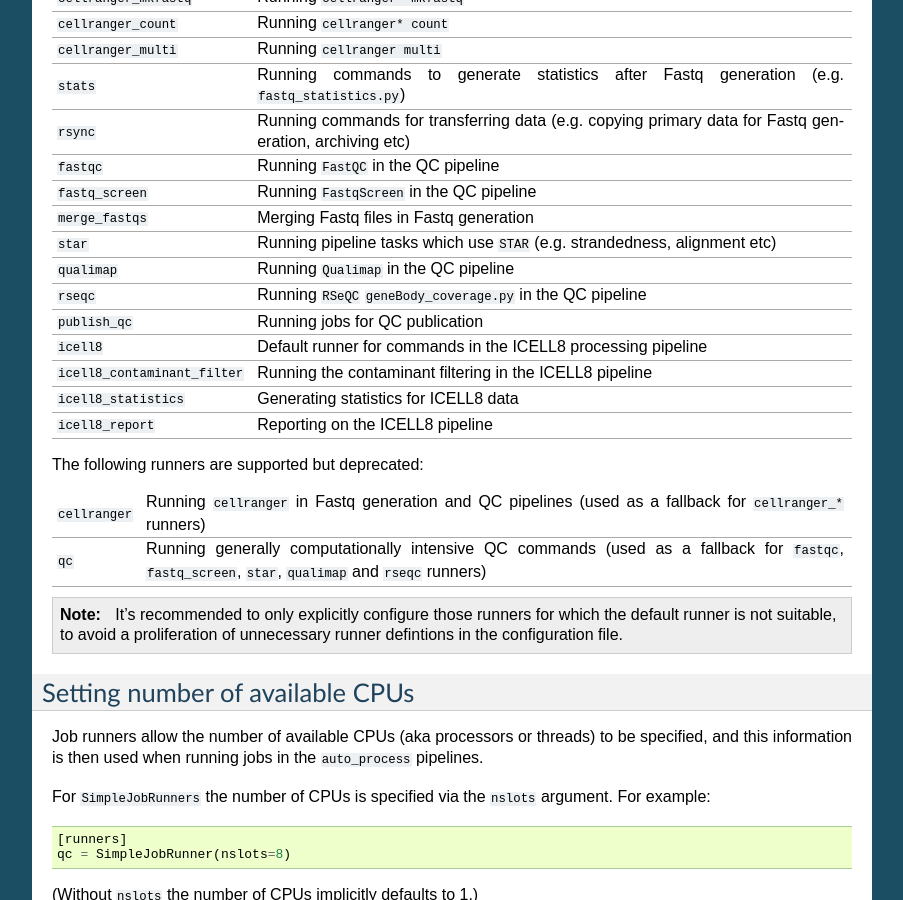
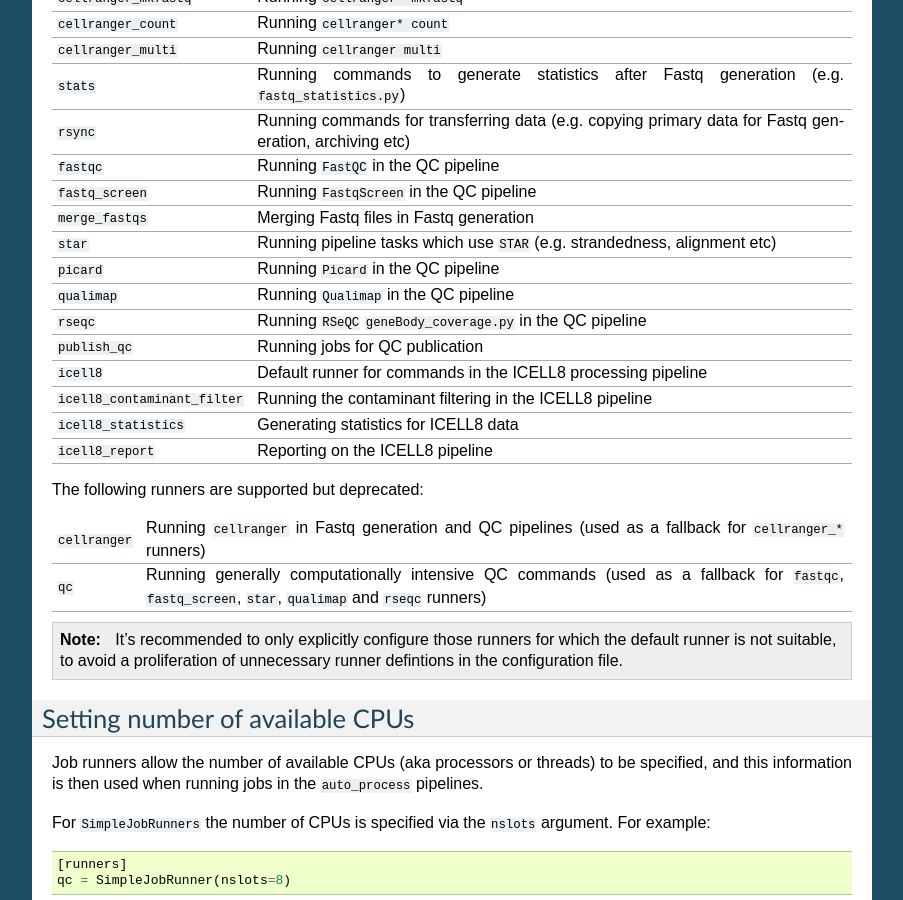
Before and after one commit to fls-bioinformatics-core/auto_process_ngs, a Sphinx documentation site: the page built from docs/source/configuration.rst, in a window 1280 px wide and 900 px high, scrolled down 2924 px. Shown: the whole window, without its empty margins (198-1101 px from the left). Built offline with Sphinx 7.4.7, drawn with Linux system fonts in a browser that asks for light colours.

Commit message:
Update configuration documentation to include 'picard' job runner.

```diff
--- a/docs/source/configuration.rst
+++ b/docs/source/configuration.rst
@@ -224,6 +224,7 @@ Runner name                   Used for
 ``merge_fastqs``              Merging Fastq files in Fastq generation
 ``star``                      Running pipeline tasks which use ``STAR``
                               (e.g. strandedness, alignment etc)
+``picard``                    Running ``Picard`` in the QC pipeline
 ``qualimap``                  Running ``Qualimap`` in the QC pipeline
 ``rseqc``                     Running ``RSeQC`` ``geneBody_coverage.py``
                               in the QC pipeline
```
